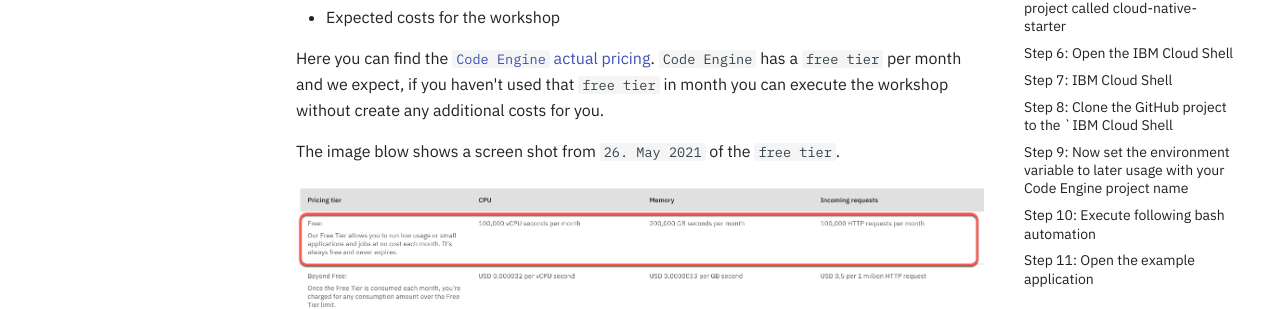
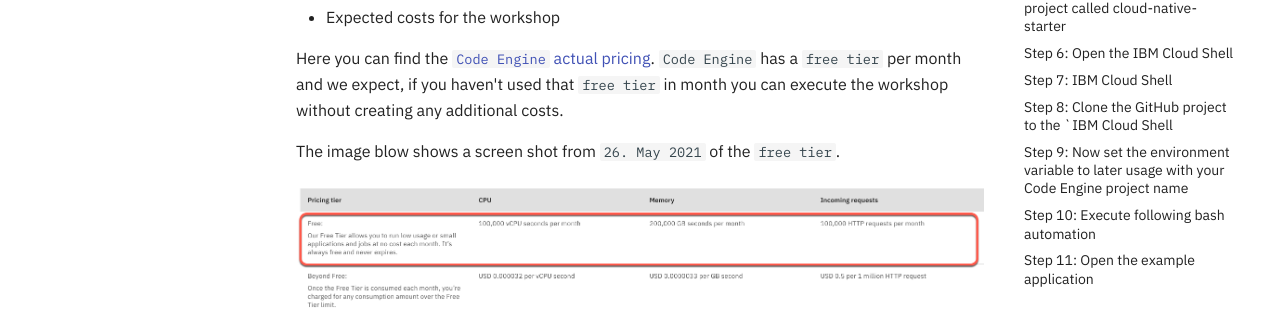
Before and after one commit to thomassuedbroecker/ce-cns-problem, an MkDocs documentation site: the page built from documentation/setup-example.md, in a window 1280 px wide and 900 px high. Shown: the part 320-629 px from the top of the window. Built offline with MkDocs 1.6.1 and Material for MkDocs 9.7.7, drawn with Linux system fonts in a browser that asks for light colours; comment, search, counter and statistics services are not loaded.

Commit message:
update documentation

```diff
--- a/documentation/setup-example.md
+++ b/documentation/setup-example.md
@@ -11,7 +11,7 @@
 * Expected costs for the workshop
 
 Here you can find the [`Code Engine` actual pricing](https://www.ibm.com/cloud/code-engine/pricing).
-`Code Engine` has a `free tier` per month and we expect, if you haven't used that `free tier` in month you can execute the workshop without  create any additional costs for you.
+`Code Engine` has a `free tier` per month and we expect, if you haven't used that `free tier` in month you can execute the workshop without  creating any additional costs.
 
 The image blow shows a screen shot from `26. May 2021` of the `free tier`.
 
```
